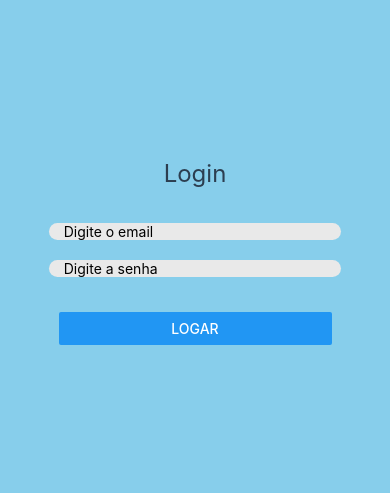
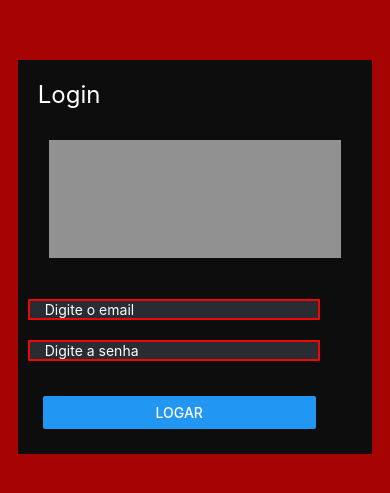
Before and after one commit to Pyetro7007/PAM_NavAsync, a React Native app: screen /Login in a window 390 px wide. Shown: the part 165-658 px from the top of the page. Built offline with nearby package versions, Linux system fonts and the light colour scheme.

Commit message:
Terminar etilizacao e comentar

```diff
--- a/src/screens/LoginScreen.js
+++ b/src/screens/LoginScreen.js
@@ -7,9 +7,15 @@ const windowWidth = Dimensions.get('window').width;
 export default function LoginScreen({ navigation }) {
     const [email, setEmail] = useState('');
     const [senha, setSenha] = useState('');
+    const [loginState, setState] = useState(false);
 
     useEffect(() => {
-        getDados();
+        const getUsuario = async () => {
+            if(JSON.parse(await AsyncStorage.getItem("Estado"))) {
+                navigation.navigate("Home");
+            }
+        }
+        getUsuario();
     }, []);
 
     const getDados = async () => {
@@ -31,6 +37,7 @@ export default function LoginScreen({ navigation }) {
                     const usuario = JSON.parse(dadosSalvos);
                     if (email == usuario.Email && senha == usuario.Senha) {
                         Alert.alert("Logou com sucesso");
+                        await AsyncStorage.setItem("Estado", JSON.stringify(true));
                         navigation.navigate('Home');
                     } else {
                         Alert.alert("Email ou senha incorretos");
@@ -45,11 +52,14 @@ export default function LoginScreen({ navigation }) {
 
     return (
         <View style={styles.container}>
+            <View style={styles.menu}>
             <Text style={styles.title}>Login</Text>
+                <View style={styles.linha}></View>
 
                 <View style={styles.inputContainer}>
                     <TextInput style={styles.placeHolder}
                         placeholder='Digite o email'
+                        placeholderTextColor={'#FFFFFF'}
                         keyboardType='email-address'
                         onChangeText={setEmail}
                     />
@@ -58,9 +68,9 @@ export default function LoginScreen({ navigation }) {
                 <View style={styles.inputContainer}>
                     <TextInput style={styles.placeHolder}
                         placeholder='Digite a senha'
+                        placeholderTextColor={'#FFFFFF'}
                         secureTextEntry={true}
                         onChangeText={setSenha}
-
                     />
                 </View>
 
@@ -71,6 +81,7 @@ export default function LoginScreen({ navigation }) {
                     />
                 </View>
             </View>
+        </View>
     );
 };
 
@@ -79,19 +90,19 @@ const styles = StyleSheet.create({
         flex: 1,
         justifyContent: 'center',
         alignItems: 'center',
-        backgroundColor: '#87CEEB', // Cor de fundo da tela
+        backgroundColor: '#A60303', // Cor de fundo da tela
     },
     title: {
         fontSize: 24,
-        marginBottom: 25,
-        color: '#2C3E50',
+        color: '#FFFFFF',
+        marginLeft: 20,
+        marginTop: 20,
     },
     buttonContainer: {
         backgroundColor: '#add8e6', // Cor de fundo do container do botão
-        margin: 10,
         width: windowWidth * 0.7, // 50% da largura da tela
         borderRadius: 5,
-        marginTop: 25,
+        margin: 25,
     },
     input: {
         backgroundColor: '#add8e6', // Cor de fundo do container do botão
@@ -101,11 +112,24 @@ const styles = StyleSheet.create({
     inputContainer: {
         margin: 10,
         width: windowWidth * 0.75, // 75% da largura da tela
-        backgroundColor: '#e9e9e9',
-        borderRadius: 50,
+        borderWidth: 2.5,
+        backgroundColor: '#292C33',
+        borderColor: '#F20505',
+        borderRadius: 1,
     },
     placeHolder: {
         marginLeft: 15,
         marginRight: 15,
     },
+    menu: {
+        flex: 1,
+        backgroundColor: '#0D0D0D', // Cor de fundo da tela
+        margin: 225,
+    },
+    linha: {
+        flex: 1,
+        backgroundColor: '#919191',
+        width: windowWidth * 0.75,
+        margin: 31,
+    },
 });
--- a/src/screens/ProfileScreen.js
+++ b/src/screens/ProfileScreen.js
@@ -1,9 +1,16 @@
+import AsyncStorage from '@react-native-async-storage/async-storage';
 import React from 'react';
 import { View, Text, Button, StyleSheet, Dimensions } from 'react-native';
 
 const windowWidth = Dimensions.get('window').width;
 
 export default function ProfileScreen({ navigation }) {
+
+    const logout = async () => {
+        await AsyncStorage.setItem("Estado", JSON.stringify(false));
+        navigation.replace("Login");
+    };
+
     return (
         <View style={styles.container}>
             <Text style={styles.title}>Perfil</Text>
@@ -17,6 +24,12 @@ export default function ProfileScreen({ navigation }) {
                 <Button
                     title="Ir para Detalhes"
                     onPress={() => navigation.navigate('Detalhes')}
+                />
+            </View>
+            <View style={styles.buttonContainer}>
+                <Button
+                    title="Logout"
+                    onPress={() => logout()}
                 />
             </View>
         </View>
```
Lines whose indentation alone changed are shown as unchanged.
